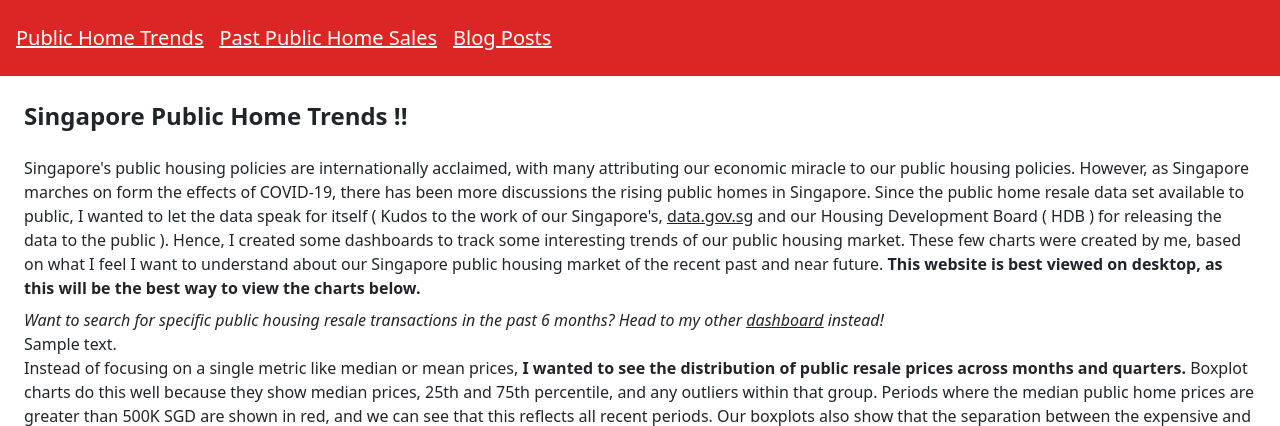
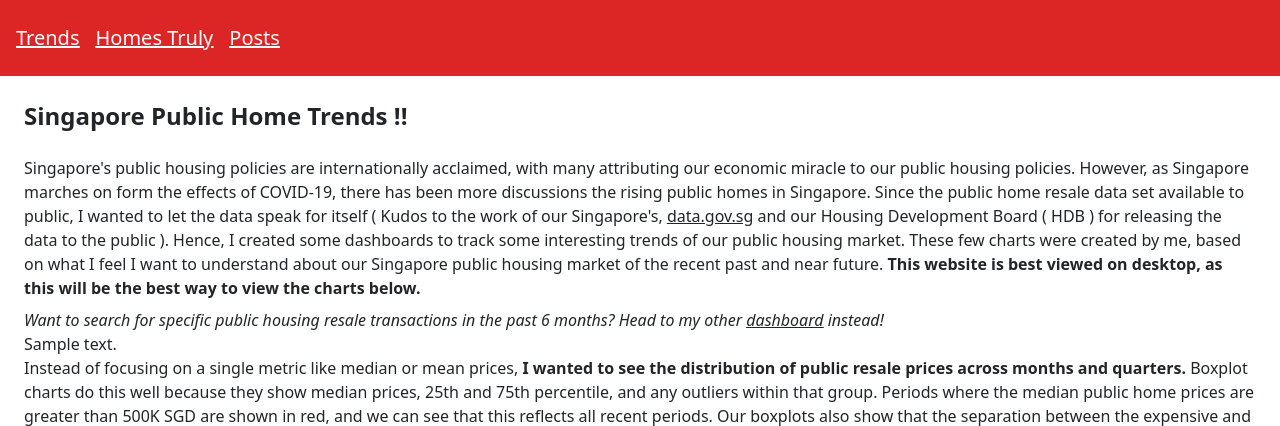
Before and after one commit to cliffchew84/sg_housing, a Flask app: template templates/dash_page.html in a window 1280 px wide. Shown: the top 426 px of the page. Run offline with Flask 3, Linux system fonts and the light colour scheme; the template is opened without the code that fills it: most values are stand-ins (such as "Sample title", 1, 10 or a date in 2020); style sheets or scripts are compiled from the project's sources; parts of the project's set-up code (start-up, migrations or seed data) failed here and were passed over.

Commit message:
Update navbar naming

```diff
--- a/templates/navbar.html
+++ b/templates/navbar.html
@@ -2,13 +2,13 @@
     <nav class="w-screen flex items-center justify-start">
         <ul class="menu menu-horizontal ml-4 z-50 text-lg text-white items-center flex">
             <h1 class="text-xl underline pr-2">
-                <a href="/sg-public-home-trends">Public Home Trends</a>
+                <a href="/sg-public-home-trends">Trends</a>
             </h1>
             <h1 class="text-xl underline px-2">
-                <a href="/">Past Public Home Sales</a>
+                <a href="/">Homes Truly</a>
             </h1>
             <h1 class="text-xl underline px-2">
-                <a href="{{ url_for('blog_index') }}">Blog Posts</a>
+                <a href="{{ url_for('blog_index') }}">Posts</a>
             </h1>
         </ul>
     </nav>
```
